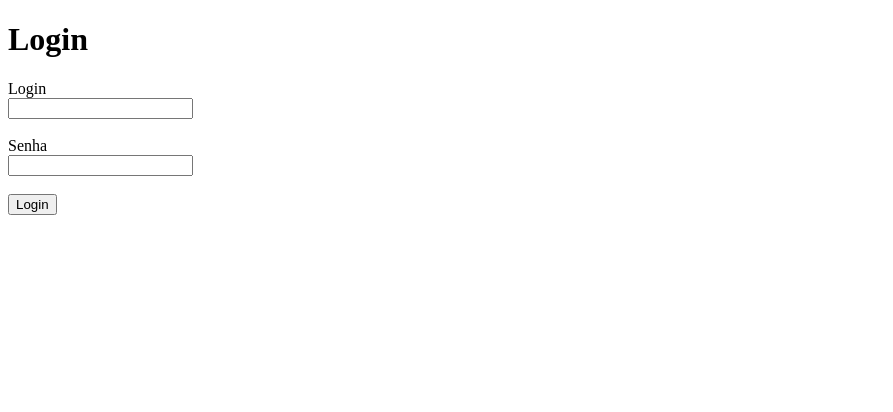
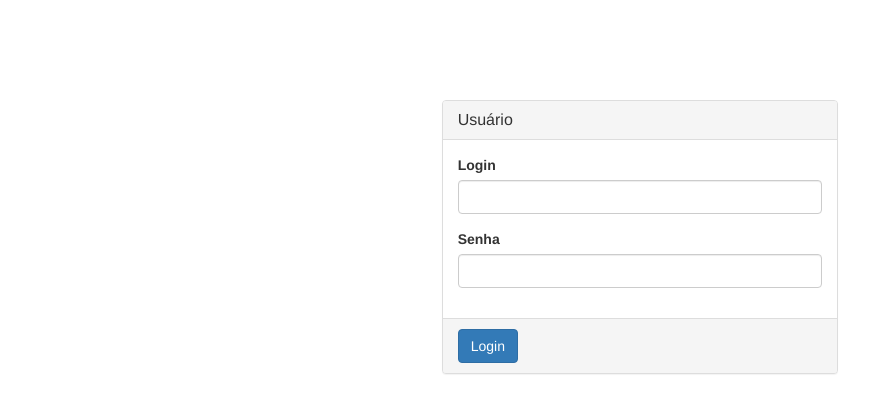
Before and after one commit to tech-espm/labs-master-reading, a website: page web/view/home/login.ejs in a window 1280 px wide. Shown: the whole page, without its empty margins (0-893 px from the left). Drawn offline with nearby package versions, Linux system fonts and the light colour scheme; files that its build step writes are made by us from their sources.

Commit message:
Login screen

```diff
--- a/web/view/home/index.ejs
+++ b/web/view/home/index.ejs
@@ -14,6 +14,14 @@
 
     <script src="https://code.jquery.com/jquery-3.5.1.slim.min.js"
         integrity="sha256-4+XzXVhsDmqanXGHaHvgh1gMQKX40OUvDEBTu8JcmNs=" crossorigin="anonymous"></script>
+
+
+    <link rel="stylesheet" href="/lib/bootstrap/css/bootstrap-1.0.27.min.css" />
+    <link rel="stylesheet" href="/lib/jquery-ui/css/jquery-ui-1.0.0.min.css" />
+    <link rel="stylesheet" href="/lib/metis-menu/css/metis-menu-1.0.0.min.css" />
+    <link rel="stylesheet" href="/lib/bootstrap-datepicker/css/bootstrap-datepicker-1.0.1.min.css" />
+    <link rel="stylesheet" href="/lib/font-awesome/css/font-awesome-1.0.2.min.css" />
+    <link rel="stylesheet" href="/lib/data-tables/css/data-tables.bootstrap-1.0.7.css" />
 </head>
 
 <body>
@@ -105,6 +113,17 @@
         </div>
         <hr class="blue-bar">
     </section>
+
+    <nav id="nav-fixed" style="opacity: 1;">
+        <ul>
+            <li>
+                <a href="/login"><i class="fa fa-lock">
+
+                    </i>
+                    Login</a>
+            </li>
+        </ul>
+    </nav>
 
     <section class="wrapper">
         <ul>
--- a/web/view/home/login.ejs
+++ b/web/view/home/login.ejs
@@ -3,16 +3,43 @@
 
 <head>
     <title>Login</title>
+    <!-- Bootstrap 3 -->
+	<link rel="stylesheet" type="text/css" href="https://stackpath.bootstrapcdn.com/bootstrap/3.4.1/css/bootstrap.min.css" />
+	<script type="text/javascript" src="https://stackpath.bootstrapcdn.com/bootstrap/3.4.1/js/bootstrap.min.js"></script>
     <script src='https://ajax.googleapis.com/ajax/libs/jquery/3.5.1/jquery.min.js'></script>
 </head>
 
 <body>
-    <h1>Login</h1>
-    <label for="master">Login</label><br>
-    <input type="text" name="username" class="username"><br><br>
-    <label for="master">Senha</label><br>
-    <input type="password" name="password" class="password"><br><br>
-    <input type="submit" class="login" value="Login">
+
+    <div class="container-fluid">
+        <div class="row">
+            <div class="col-sm-4 col-sm-offset-4">
+                <div class="panel panel-default" style="margin-top: 100px;">
+                    <div class="panel-heading">
+                        <h1 class="panel-title">Usuário</h1>
+                    </div>
+                    <div class="panel-body">
+                        <div class="form-group">
+                            <label for="master">Login</label><br>
+                            <input type="text" name="username" class="username form-control">
+                        </div>
+                        <div class="form-group">
+                            <label for="master">Senha</label><br>
+                            <input type="password" name="password" class="password form-control">
+                        </div>
+                    </div>
+                    <div class="panel-footer">
+                        <input type="submit" class="login btn btn-primary" value="Login">
+                    </div>
+
+                </div>
+
+
+            </div>
+        </div>
+    </div>
+
+
 
     <script>
         $(document).ready(() => {
```
Also changed, not shown: web/view/home/register.ejs (deleted, +0 -44 lines).
